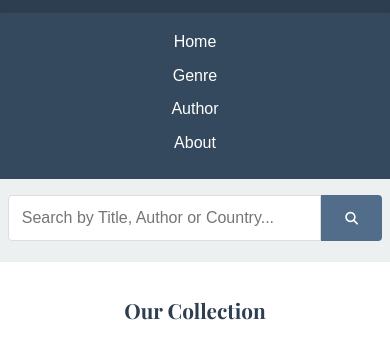
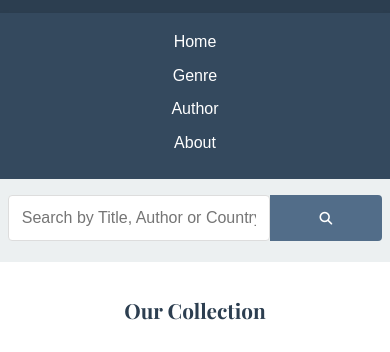
Before and after one commit to sinthia-akter/web-app-library-project, a plain HTML site: page index.html in a window 390 px wide. Shown: the part 91-443 px from the top of the page. Drawn offline with nearby package versions, Linux system fonts and the light colour scheme.

Commit message:
Modified style.css

```diff
--- a/style.css
+++ b/style.css
@@ -243,14 +243,16 @@ body {
         flex-direction: row;
         gap: 0;
     }
-    .search-container input,
-    .search-container button {
-        width: auto;
-        border-radius: 4px 0 0 4px;
+    .search-container input{
+        width: 70%;
+        border-radius: 4px;
+
     }
     .search-container button {
+        width: 30%;
         border-radius: 0 4px 4px 0;
     }
+
     .books-container {
         flex-direction: column;
         gap: 18px;
```
